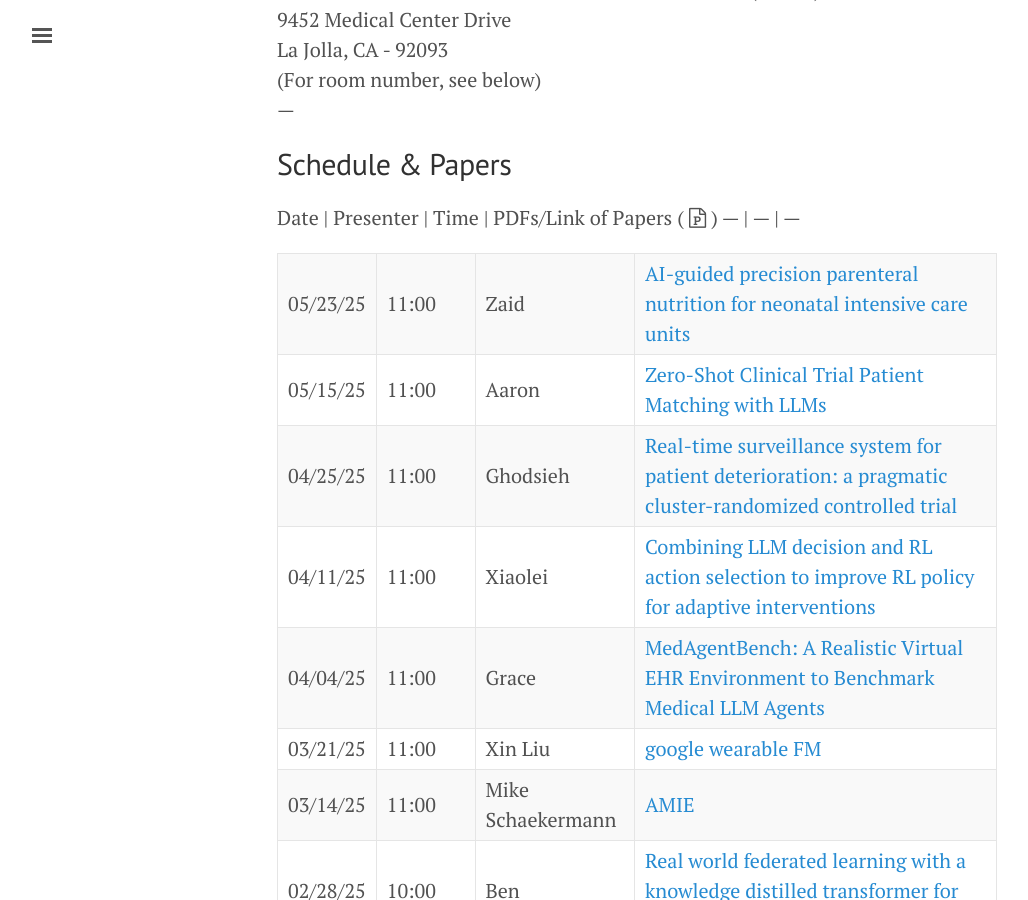
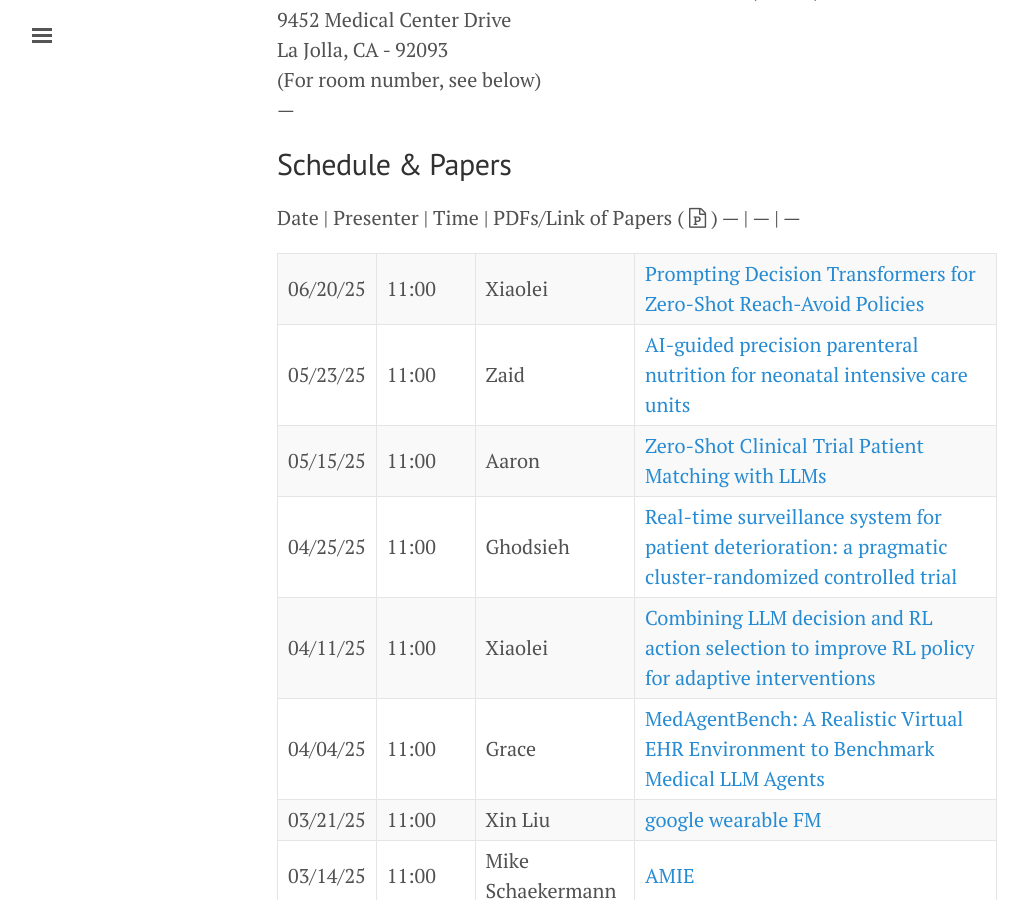
Before and after one commit to NematiLab/bmijc, a Jekyll site: the page built from index.md, in a window 1280 px wide and 900 px high, scrolled down 524 px. Shown: the whole window, without its empty margins (3-1031 px from the left). Built offline with Jekyll 4.4.1, drawn with Linux system fonts in a browser that asks for light colours; nearby versions of some CDN libraries.

Commit message:
Update index.md

```diff
--- a/index.md
+++ b/index.md
@@ -31,6 +31,7 @@ La Jolla, CA - 92093<br>
 Date | Presenter | Time | PDFs/Link of Papers ( <i class='fa fa-file-powerpoint-o'></i> )
 --- | --- | ---
 
+06/20/25 | 11:00| Xiaolei | [Prompting Decision Transformers for Zero-Shot Reach-Avoid Policies](https://arxiv.org/abs/2505.19337){:target="_blank"}
 05/23/25 | 11:00| Zaid | [AI-guided precision parenteral nutrition for neonatal intensive care units](https://www.nature.com/articles/s41591-025-03601-1){:target="_blank"}
 05/15/25 | 11:00| Aaron | [Zero-Shot Clinical Trial Patient Matching with LLMs](https://ai.nejm.org/doi/full/10.1056/AIcs2400360){:target="_blank"}
 04/25/25 | 11:00| Ghodsieh| [Real-time surveillance system for patient deterioration: a pragmatic cluster-randomized controlled trial](https://www.nature.com/articles/s41591-025-03609-7){:target="_blank"}
```
